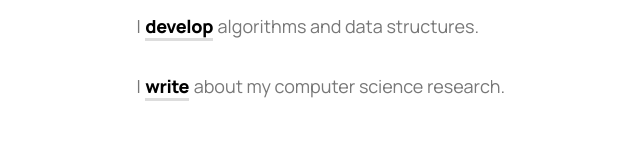
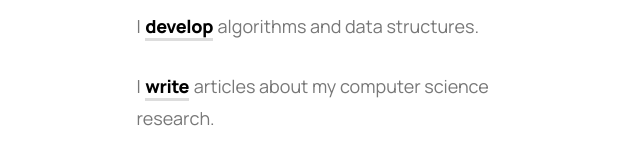
Before and after one commit to wilparsons/spiderstep, a plain HTML site: page index.html in a window 1280 px wide. Shown: the part 322-486 px from the top of the page, 291-931 px from the left. Drawn offline with Linux system fonts and the light colour scheme.

Commit message:
Modifying text.

```diff
--- a/index.html
+++ b/index.html
@@ -63,7 +63,7 @@
       <a class="logo" href="https://www.linkedin.com/in/wilparsons" target="_blank"><img src="/logo.png"></a>
       <p>I <a href="https://dribbble.com/wilparsons" target="_blank">design</a> icons and logos.</p>
       <p>I <a href="https://github.com/wilparsons" target="_blank">develop</a> algorithms and data structures.</p>
-      <p>I <a href="https://medium.com/@wilparsons" target="_blank">write</a> about my computer science research.</p>
+      <p>I <a href="https://medium.com/@wilparsons" target="_blank">write</a> articles about my computer science research.</p>
     </main>
   </body>
 </html>
```
